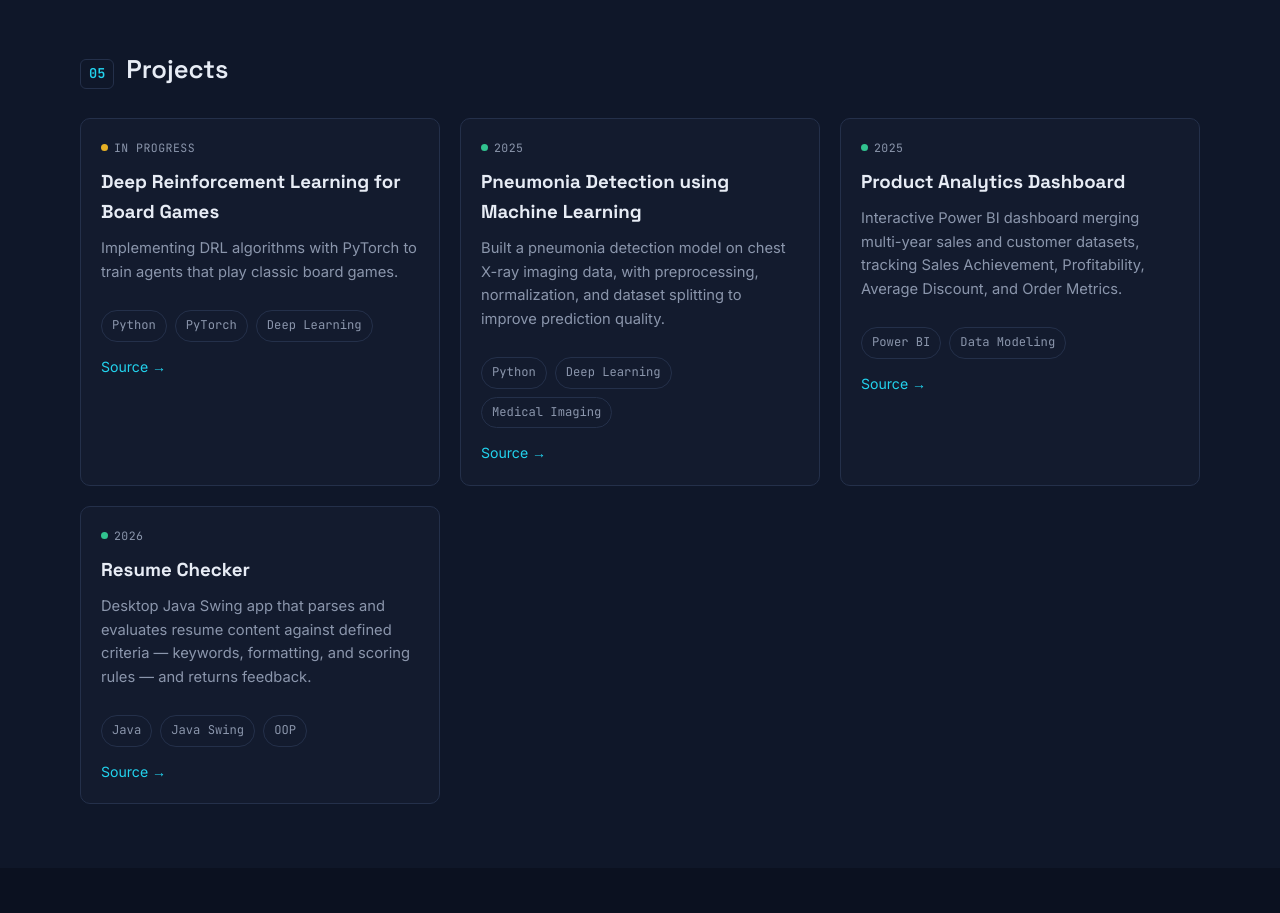
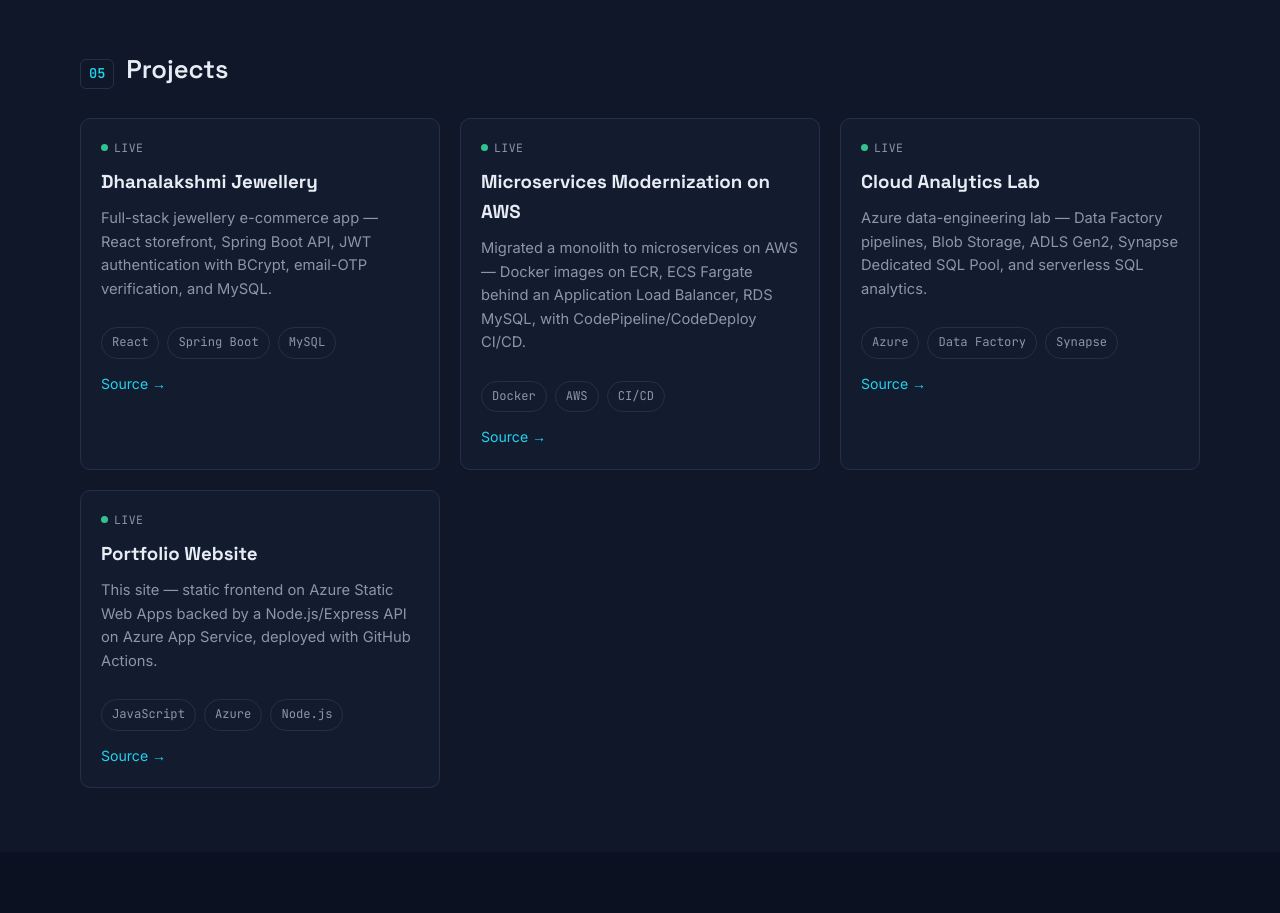
Before and after one commit to adithyatej12/my-portfolio, a plain HTML site: page frontend/index.html in a window 1280 px wide. Shown: the part 2580-3493 px from the top of the page. Drawn offline with Linux system fonts and the light colour scheme; no server answers.

Commit message:
Replace placeholder projects with real GitHub repos and Source links

```diff
--- a/frontend/index.html
+++ b/frontend/index.html
@@ -200,54 +200,55 @@
   <div class="projects-grid" id="projectsGrid">
     <!-- populated by script.js from /api/projects, with static fallback below -->
     <article class="project-card">
-      <div class="project-status"><span class="status-dot building"></span>in progress</div>
-      <h3>Deep Reinforcement Learning for Board Games</h3>
-      <p>Implementing DRL algorithms with PyTorch to train agents that play classic board games.</p>
+      <div class="project-status"><span class="status-dot live"></span>live</div>
+      <h3>Dhanalakshmi Jewellery</h3>
+      <p>Full-stack jewellery e-commerce app — React storefront, Spring Boot API, JWT authentication with BCrypt, email-OTP verification, and MySQL.</p>
       <div class="chip-row">
-        <span class="chip">Python</span>
-        <span class="chip">PyTorch</span>
-        <span class="chip">Deep Learning</span>
+        <span class="chip">React</span>
+        <span class="chip">Spring Boot</span>
+        <span class="chip">MySQL</span>
       </div>
       <div class="project-links">
-        <a href="#" class="link">Source →</a>
+        <a href="https://github.com/adithyatej12/dhanalakshmi-jewellery" class="link" target="_blank" rel="noopener">Source →</a>
       </div>
     </article>
     <article class="project-card">
-      <div class="project-status"><span class="status-dot live"></span>2025</div>
-      <h3>Pneumonia Detection using Machine Learning</h3>
-      <p>Built a pneumonia detection model on chest X-ray imaging data, with preprocessing, normalization, and dataset splitting to improve prediction quality.</p>
+      <div class="project-status"><span class="status-dot live"></span>live</div>
+      <h3>Microservices Modernization on AWS</h3>
+      <p>Migrated a monolith to microservices on AWS — Docker images on ECR, ECS Fargate behind an Application Load Balancer, RDS MySQL, with CodePipeline/CodeDeploy CI/CD.</p>
       <div class="chip-row">
-        <span class="chip">Python</span>
-        <span class="chip">Deep Learning</span>
-        <span class="chip">Medical Imaging</span>
+        <span class="chip">Docker</span>
+        <span class="chip">AWS</span>
+        <span class="chip">CI/CD</span>
       </div>
       <div class="project-links">
-        <a href="#" class="link">Source →</a>
+        <a href="https://github.com/adithyatej12/microservices-modernization-aws" class="link" target="_blank" rel="noopener">Source →</a>
       </div>
     </article>
     <article class="project-card">
-      <div class="project-status"><span class="status-dot live"></span>2025</div>
-      <h3>Product Analytics Dashboard</h3>
-      <p>Interactive Power BI dashboard merging multi-year sales and customer datasets, tracking Sales Achievement, Profitability, Average Discount, and Order Metrics.</p>
+      <div class="project-status"><span class="status-dot live"></span>live</div>
+      <h3>Cloud Analytics Lab</h3>
+      <p>Azure data-engineering lab — Data Factory pipelines, Blob Storage, ADLS Gen2, Synapse Dedicated SQL Pool, and serverless SQL analytics.</p>
       <div class="chip-row">
-        <span class="chip">Power BI</span>
-        <span class="chip">Data Modeling</span>
+        <span class="chip">Azure</span>
+        <span class="chip">Data Factory</span>
+        <span class="chip">Synapse</span>
       </div>
       <div class="project-links">
-        <a href="#" class="link">Source →</a>
+        <a href="https://github.com/adithyatej12/Cloud-Analytics-Lab" class="link" target="_blank" rel="noopener">Source →</a>
       </div>
     </article>
     <article class="project-card">
-      <div class="project-status"><span class="status-dot live"></span>2026</div>
-      <h3>Resume Checker</h3>
-      <p>Desktop Java Swing app that parses and evaluates resume content against defined criteria — keywords, formatting, and scoring rules — and returns feedback.</p>
+      <div class="project-status"><span class="status-dot live"></span>live</div>
+      <h3>Portfolio Website</h3>
+      <p>This site — static frontend on Azure Static Web Apps backed by a Node.js/Express API on Azure App Service, deployed with GitHub Actions.</p>
       <div class="chip-row">
-        <span class="chip">Java</span>
-        <span class="chip">Java Swing</span>
-        <span class="chip">OOP</span>
+        <span class="chip">JavaScript</span>
+        <span class="chip">Azure</span>
+        <span class="chip">Node.js</span>
       </div>
       <div class="project-links">
-        <a href="#" class="link">Source →</a>
+        <a href="https://github.com/adithyatej12/my-portfolio" class="link" target="_blank" rel="noopener">Source →</a>
       </div>
     </article>
   </div>
```
Also changed, not shown: backend/server.js (+17 -17 lines).
